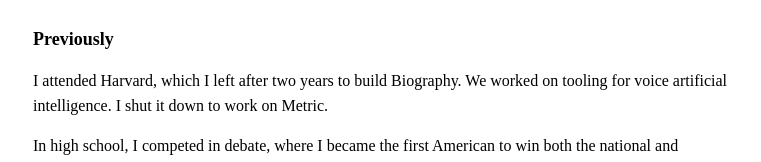
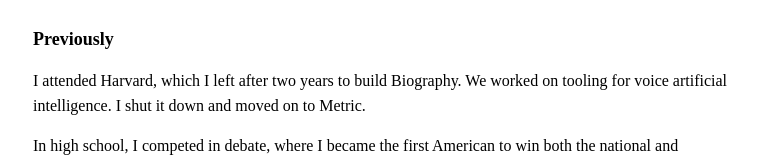
Before and after one commit to sungjooyoon/sungjooyoon.github.io, a plain HTML site: page index.html in a window 1280 px wide. Shown: the part 1184-1346 px from the top of the page, without its empty margins (257-1018 px from the left). Drawn offline with Linux system fonts and the light colour scheme.

Commit message:
Update wording

```diff
--- a/index.html
+++ b/index.html
@@ -108,7 +108,7 @@
 
     <h2>Previously</h2>
     <p>
-        I attended Harvard, which I left after two years to build Biography. We worked on tooling for voice artificial intelligence. I shut it down to work on Metric.
+        I attended Harvard, which I left after two years to build Biography. We worked on tooling for voice artificial intelligence. I shut it down and moved on to Metric.
     </p>
     <p>
         In high school, I competed in debate, where I became the first American to win both the national and international championships (Louisville 2022 and Hanoi 2023). I finished my career ranked #1 out of ~140,000 American high school debaters.
```
